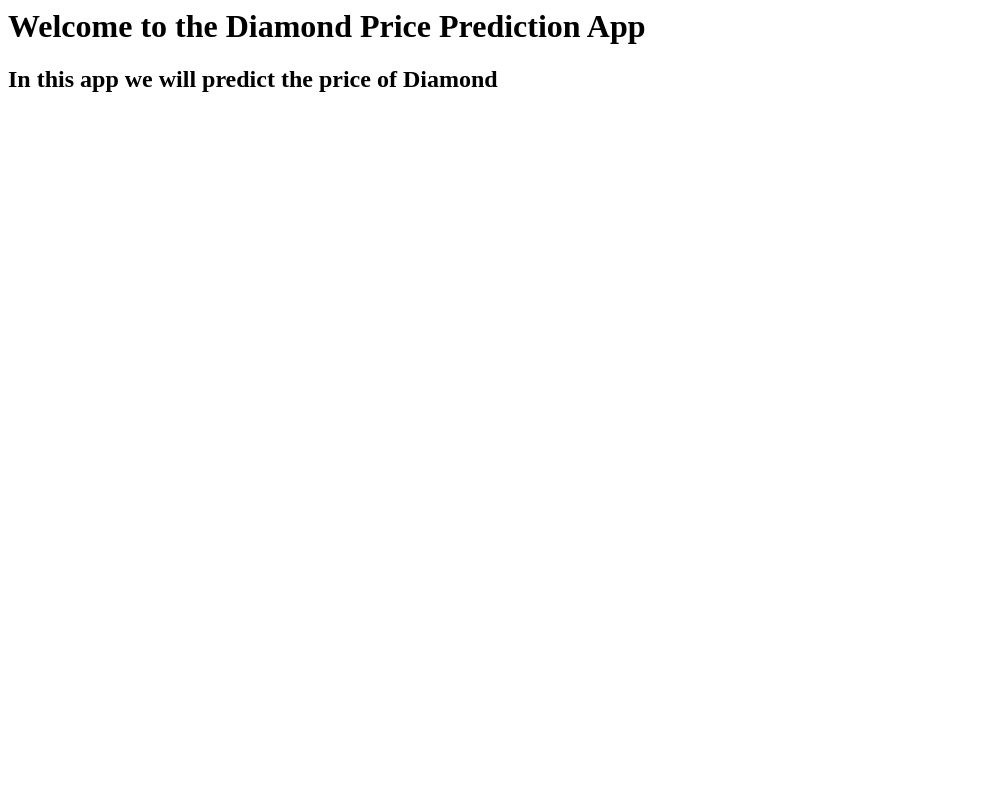
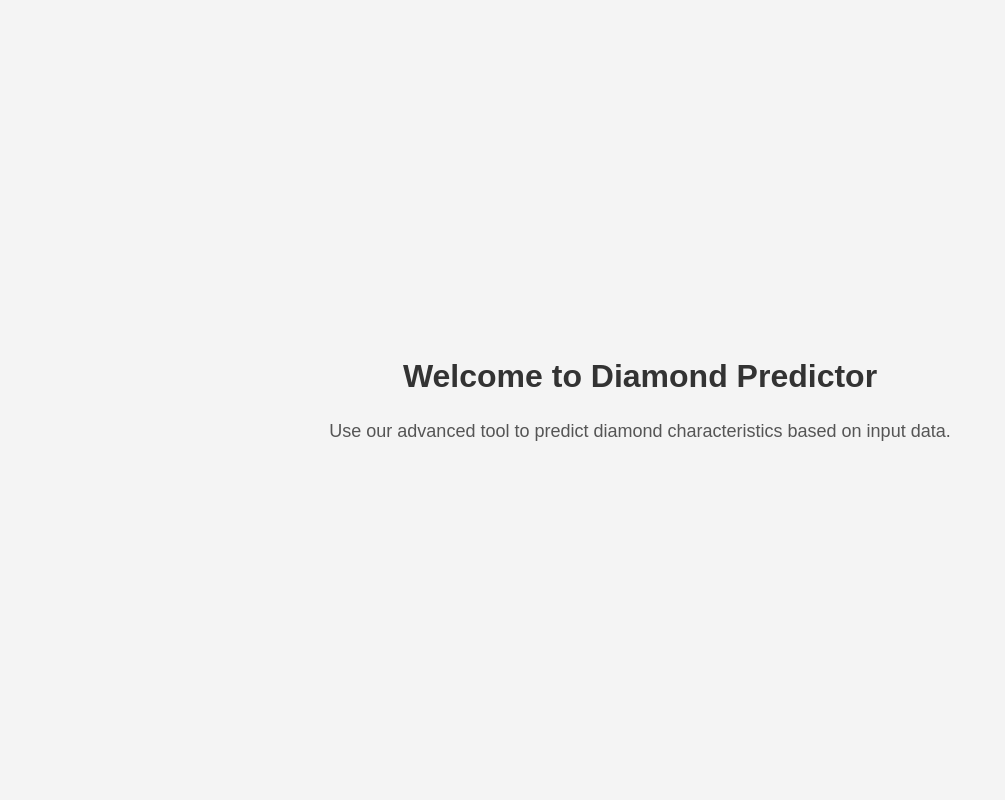
Before and after one commit to Prashantkhobragade/Diamond-Price, a Flask app: page / in a window 1280 px wide. Shown: the whole page, without its empty margins (0-1005 px from the left). Run offline with Flask 3, Linux system fonts and the light colour scheme.

Commit message:
updated index.html

```diff
--- a/templates/index.html
+++ b/templates/index.html
@@ -1,2 +1,51 @@
-<h1> Welcome to the Diamond Price Prediction App</h1>
-<h2> In this app we will predict the price of Diamond </h2>
+<!DOCTYPE html>
+<html lang="en">
+<head>
+  <meta charset="UTF-8">
+  <meta name="viewport" content="width=device-width, initial-scale=1.0">
+  <title>Diamond Predictor</title>
+  <style>
+    body {
+      font-family: Arial, sans-serif;
+      background-color: #f4f4f4;
+      margin: 0;
+      padding: 0;
+      display: flex;
+      justify-content: center;
+      align-items: center;
+      height: 100vh;
+    }
+
+    .container {
+      text-align: center;
+    }
+
+    h1 {
+      color: #333;
+    }
+
+    p {
+      color: #555;
+      font-size: 18px;
+      line-height: 1.6;
+    }
+
+    a {
+      text-decoration: none;
+      color: #4caf50;
+      font-weight: bold;
+    }
+
+    a:hover {
+      color: #45a049;
+    }
+  </style>
+</head>
+<body>
+  <div class="container">
+    <h1>Welcome to Diamond Predictor</h1>
+    <p>Use our advanced tool to predict diamond characteristics based on input data.</p>
+
+  </div>
+</body>
+</html>
```
